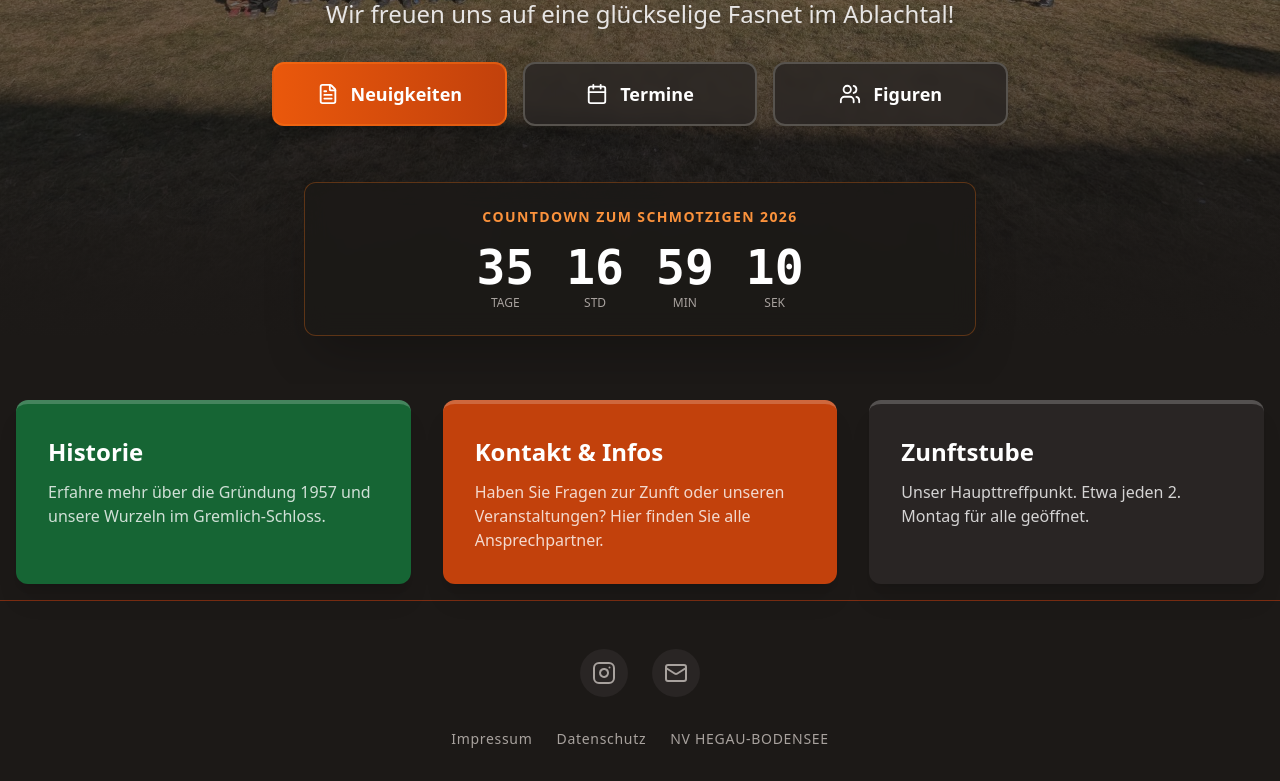
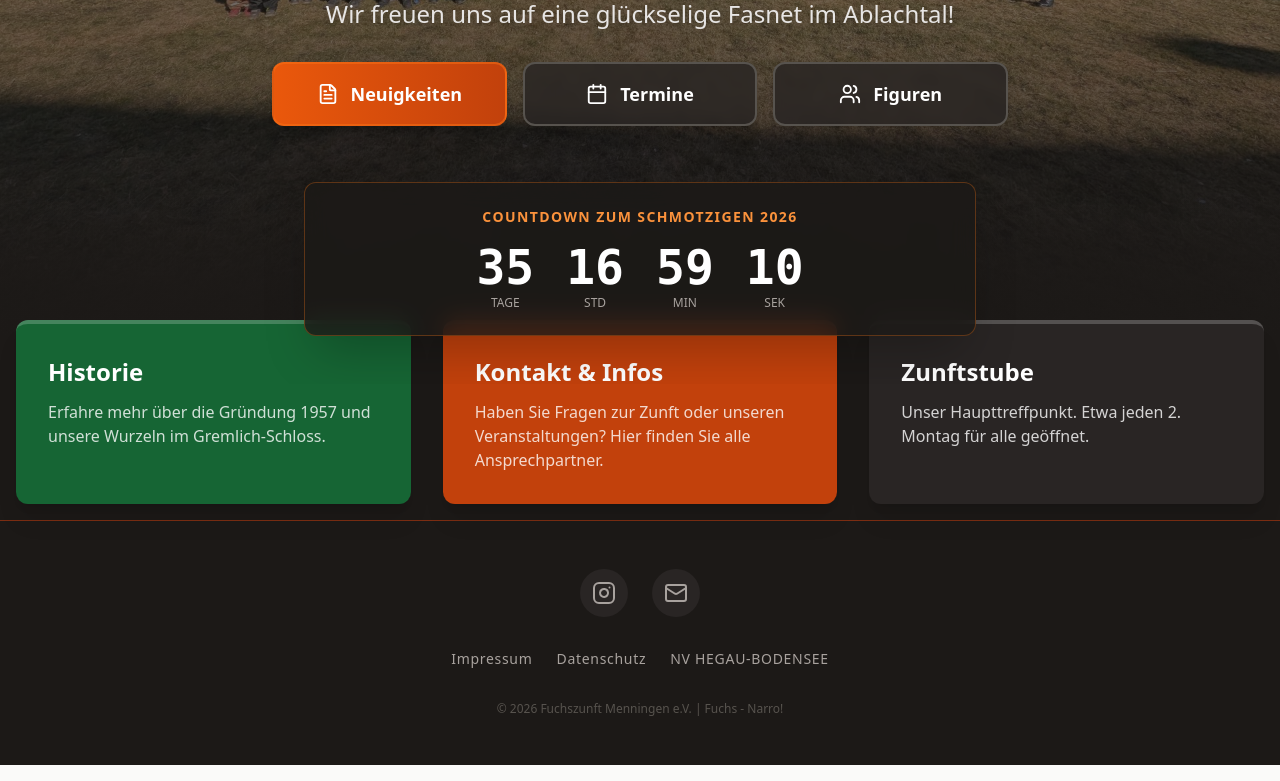
Before and after one commit to steju4/fuchszunft-menningen, a React (Vite) app: page / in a window 1280 px wide. Shown: the part 518-1299 px from the top of the page. Built offline with nearby package versions, Linux system fonts and the light colour scheme.

Commit message:
Fix countdown overlap issue by adjusting negative margin on teaser grid

```diff
--- a/src/sections/HomeSection.jsx
+++ b/src/sections/HomeSection.jsx
@@ -109,7 +109,7 @@
     </div>
 
     {/* Teaser Grid */}
-    <div className="container mx-auto px-4 py-4">
+    <div className="container mx-auto px-4 py-4 -mt-20 md:-mt28">
       <div className="grid md:grid-cols-3 gap-6 md:gap-8">
         {[
           { title: 'Historie', text: 'Erfahre mehr über die Gründung 1957 und unsere Wurzeln im Gremlich-Schloss.', link: 'geschichte', color: 'bg-green-800' },
```
